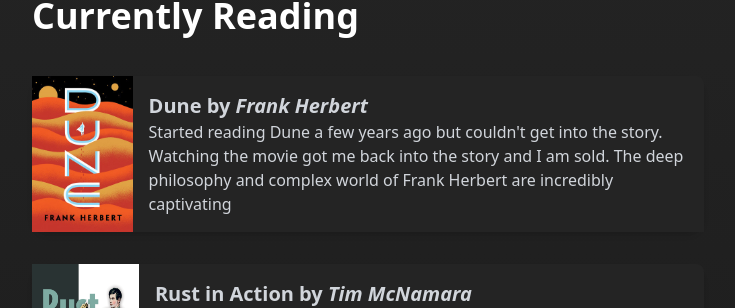
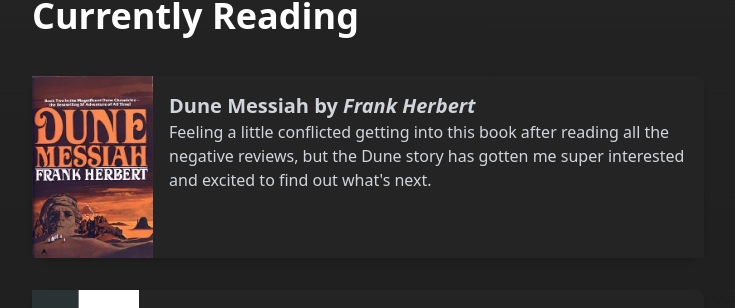
Before and after one commit to hetthakkar/portfolio, a Next.js app: page /misc in a window 1280 px wide. Shown: the part 136-444 px from the top of the page, without its empty margins (272-1007 px from the left). Built offline with nearby package versions, Linux system fonts and the light colour scheme.

Commit message:
updated reading list

```diff
--- a/pages/misc.tsx
+++ b/pages/misc.tsx
@@ -6,17 +6,17 @@
   return (
     <Container head={{
       title: 'Misc | Het Thakkar',
-      description: 'Miscellaneous information about Het Thakkar like reading lists, music and playlists. Currently reading Dune, Rust In Action. ',
+      description: 'Miscellaneous information about Het Thakkar like reading lists, music and playlists. Currently reading Dune Messiah, Rust In Action. ',
     }}>
       <h1 className='content-box text-white font-bold text-4xl mb-10 mt-8'>
         Currently Reading
       </h1>
       <div className='flex flex-col justify-center items-center flex-wrap w-full max-w-2xl mx-auto'>
         <BookCard
-          title='Dune'
+          title='Dune Messiah'
           author='Frank Herbert'
-          description="Started reading Dune a few years ago but couldn't get into the story. Watching the movie got me back into the story and I am sold. The deep philosophy and complex world of Frank Herbert are incredibly captivating "
-          cover='/dune_cover.png'
+          description="Feeling a little conflicted getting into this book after reading all the negative reviews, but the Dune story has gotten me super interested and excited to find out what's next."
+          cover='/dune_messiah_cover.jpg'
           className='mb-8 '
           coverWidth={300}
           coverHeight={450}
```
Also changed, not shown: public/dune_messiah_cover.jpg (added).
